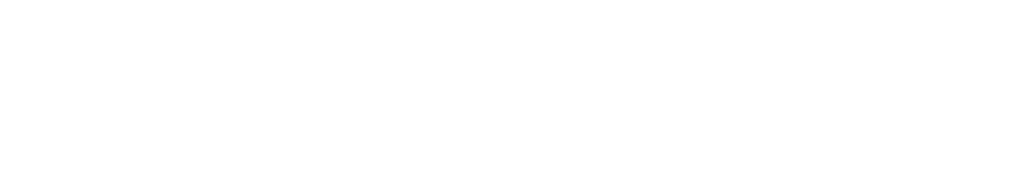
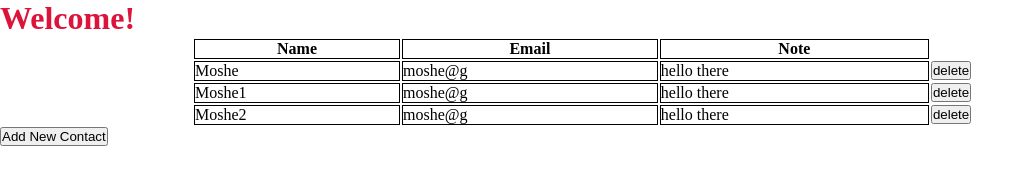
Before and after one commit to brrf/4degrees, a website: page index.html in a window 1280 px wide. Shown: the whole page, without its empty margins (0-1034 px from the left). Drawn offline with Linux system fonts and the light colour scheme.

Commit message:
built basic front end table to display contacts

```diff
--- /dev/null
+++ b/index.css
@@ -0,0 +1,33 @@
+html {
+	box-sizing: border-box;
+}
+
+*,
+*:before,
+*:after {
+	box-sizing: inherit;
+	margin: 0;
+	padding: 0;
+}
+
+html,
+body {
+	height: 100%;
+	-webkit-text-size-adjust: none;
+	-moz-text-size-adjust: none;
+	-ms-text-size-adjust: none;
+}
+
+h1 {
+	color: crimson;
+}
+
+table {
+	width: 70%;
+	margin: auto;
+}
+
+th,
+td {
+	border: 1px solid black;
+}
--- a/index.html
+++ b/index.html
@@ -2,7 +2,31 @@
 <html lang="en">
 	<head>
 		<meta charset="UTF-8" />
-		<title>Document</title>
+		<title>4 Degrees</title>
+		<meta name="viewport" content="width=device-width, initial-scale=1" />
+		<link rel="stylesheet" type="text/css" href="./index.css" />
 	</head>
-	<body></body>
+	<body>
+		<h1>Welcome!</h1>
+		<table>
+			<!-- <tr>
+				<th>Name</th>
+				<th>Email</th>
+				<th>Note</th>
+			</tr>
+			<tr>
+				<td>Jill</td>
+				<td>Smith</td>
+				<td>50</td>
+			</tr>
+			<tr>
+				<td>Eve</td>
+				<td>Jackson</td>
+				<td>94</td>
+			</tr> -->
+		</table>
+		<button>Add New Contact</button>
+
+		<script type="text/javascript" src="./index.js"></script>
+	</body>
 </html>
--- /dev/null
+++ b/index.js
@@ -0,0 +1,171 @@
+let tableContainer = document.querySelector('table');
+
+let contacts = [
+	{
+		name: 'Moshe',
+		email: 'moshe@g',
+		note: 'hello there',
+	},
+	{
+		name: 'Moshe1',
+		email: 'moshe@g',
+		note: 'hello there',
+	},
+	{
+		name: 'Moshe2',
+		email: 'moshe@g',
+		note: 'hello there',
+	},
+];
+
+// contacts.forEach(contact => {
+// 	tableContent += contact.name;
+// });
+
+// console.log(tableContent);
+
+// let contactList = {
+
+// 	contacts: [],
+
+// 	addContact: function ({name, email, note}) {
+// 		this.contacts.push({
+// 			name,
+// 			email,
+// 			note
+// 		});
+// 		interface.displayContacts();
+// 	},
+// 	// changeTodo: function (position, todoText) {
+// 	// 	this.todos[position].todoText = todoText;
+// 	// 	interface.displayContacts();
+// 	// },
+// 	deleteContact: function(position) {
+// 		this.contacts.splice(position, 1);
+// 		interface.displayContacts();
+// 	},
+
+// 	// toggleCompleted: function(position) {
+// 	// 	this.todos[position].completed = !this.todos[position].completed;
+// 	// 	interface.displayContacts();
+
+// 	// },
+// 	// toggleAll: function() {
+// 	// 	let items = this.todos;
+// 	// 	let allChecked = true;
+
+// 	// 	items.forEach (function(item) {
+// 	// 		if (!item.completed) {
+// 	// 			allChecked = false;
+// 	// 		}
+// 	// 	});
+// 	// 	items.forEach(function(item) {
+// 	// 		if (!allChecked) {
+// 	// 			item.completed = true;
+// 	// 		}
+// 	// 		else {
+// 	// 			item.completed = false;
+// 	// 		}
+// 	// 	})
+// 	// 	interface.displayContacts();
+// 	// },
+// }
+
+// let handlers = {
+// 	displayContacts: function() {
+// 		interface.displayContacts();
+// 	},
+// 	// toggleAll: function() {
+// 	// 	todoList.toggleAll();
+// 	// },
+// 	addContact: function() {
+// 		const todoText = document.querySelector('.addTodoText').value;
+// 		contactList.addContact(todoText);
+// 	},
+// 	deleteTodo: function(position) {
+// 		todoList.deleteTodo(position);
+// 		position = '';
+// 	},
+// 	changeTodo: function() {
+// 		var changeTodoPosition = document.querySelector('.changeTodoPosition').value;
+// 		var changeTodoText = document.querySelector('.changeTodoText').value;
+// 		todoList.changeTodo(changeTodoPosition - 1, changeTodoText);
+// 		changeTodoPosition = '';
+// 		changeTodoText = '';
+// 	},
+// 	toggleCompleted: function() {
+// 		var toggleCompletedPosition = document.querySelector('.toggleCompletedPosition').value;
+// 		todoList.toggleCompleted(toggleCompletedPosition - 1);
+// 	}
+// }
+
+let interface = {
+	populateTable: function () {
+		let tableContainer = document.querySelector('table');
+
+		//remove all current table fields and populate with new data
+		tableContainer.innerHTML = '';
+		tableContainer.innerHTML +=
+			'<tr><th>Name</th><th>Email</th><th>Note</th></tr>';
+
+		contacts.forEach((contact, position) => {
+			let newRow = document.createElement('tr');
+			newRow.innerHTML = `<td>${contact.name}</td><td>${contact.email}</td><td>${contact.note}</td>`;
+			newRow.id = position;
+			tableContainer.appendChild(newRow);
+
+			tableContainer.childNodes[position + 1].appendChild(
+				this.createDeleteButton()
+			);
+		}, this);
+	},
+	// displayContacts: function () {
+	// 	let entireList = document.querySelector('.entire-list');
+	// 	entireList.innerHTML = '';
+
+	// 	if (todoList.todos.length === 0) {
+	// 		entireList.innerHTML = 'Your To-do list is empty!';
+	// 	}
+	// 	todoList.todos.forEach(function(todo, position) {
+	// 		var newLi  = document.createElement('li');
+	// 		newLi.id = position;
+	// 		entireList.appendChild(newLi);
+
+	// 		if (todo.completed) {
+	// 			newLi.textContent = `(x) ${todo.todoText}`
+	// 		} else {
+	// 			newLi.textContent = `( ) ${todo.todoText}`
+	// 		}
+
+	// 		entireList.childNodes[position].appendChild( this.createDeleteButton() );
+	// 	}, this)
+	// },
+	// 	setUpEventListeners: function () {
+	// 		var entireList = document.querySelector('.entire-list')
+	// 		entireList.addEventListener('click', function(event) {
+
+	// 		if (event.target.nodeName !== 'BUTTON') {
+	// 			return;
+	// 		}
+	// 		handlers.deleteTodo(event.target.parentNode.id);
+	// 		});
+	// 	},
+
+	createDeleteButton: function () {
+		const deleteButton = document.createElement('button');
+		deleteButton.textContent = 'delete';
+		deleteButton.className = 'deleteButton';
+		return deleteButton;
+	},
+
+	// 	populate: function populate(n) {
+	// 		for (let i = 0; i <= n; i++) {
+	// 			todoList.addTodo(`item: ${i+1}`);
+	// 		}
+	// 	}
+};
+
+// interface.populate(4)
+// interface.setUpEventListeners();
+
+interface.populateTable();
```
Also changed, not shown: functions.js (added, +14 -0 lines), functions.test.js (added, +14 -0 lines), package.json (added, +18 -0 lines), server.js (added), 2 other files.
